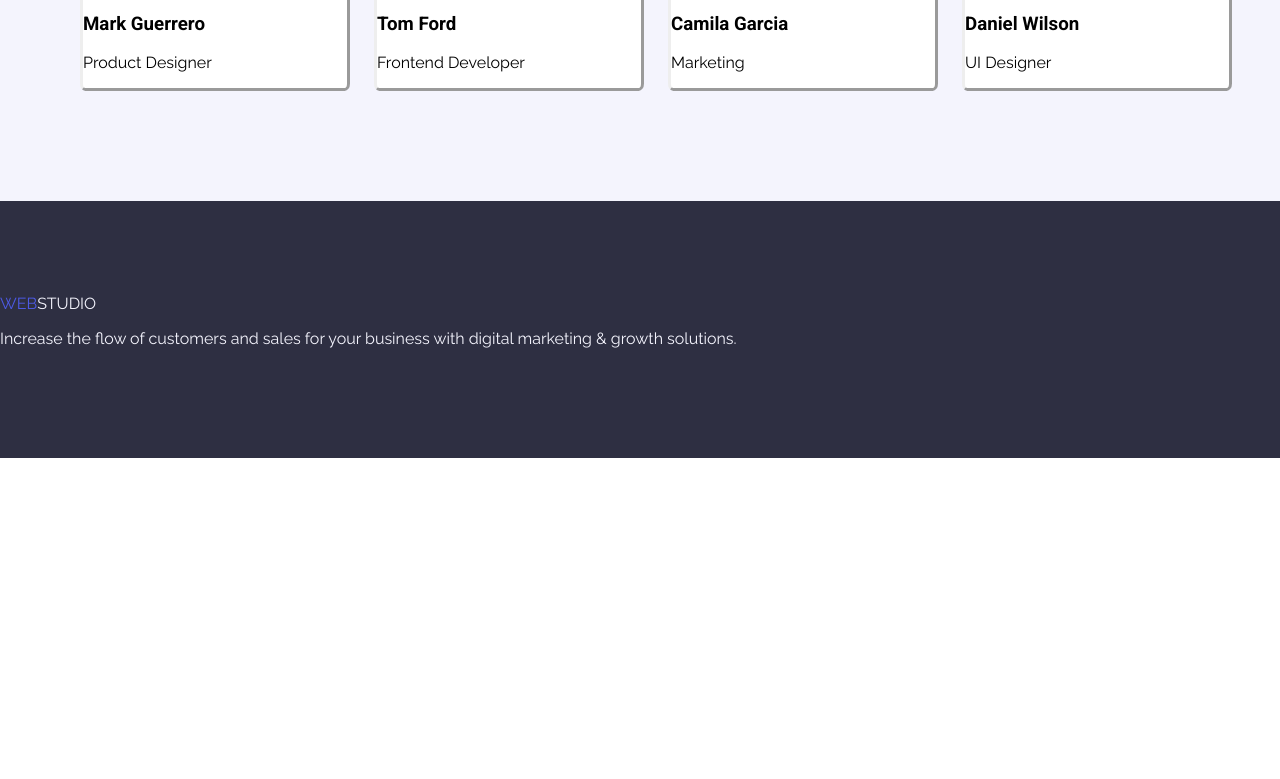
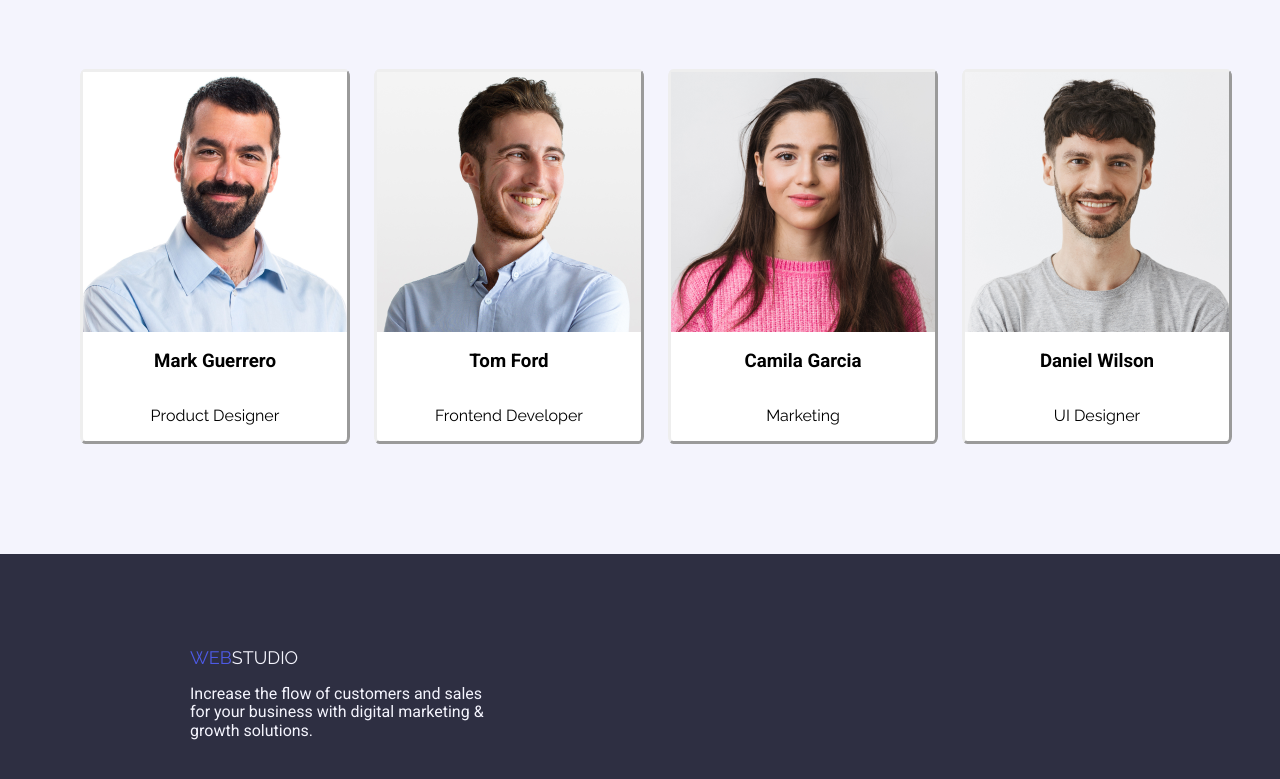
Before and after one commit to MystGunn/goit-markup-hw-03, a plain HTML site: page index.html in a window 1280 px wide. Shown: the part 1793-2572 px from the top of the page. Before the commit the page ends 2251 px from the top, so only its background shows below. Drawn offline with Linux system fonts and the light colour scheme.

Commit message:
T3
Ultimele modificari aduse temei

```diff
--- a/css/styles.css
+++ b/css/styles.css
@@ -37,16 +37,40 @@ a:hover {
 }
 
 .all-solutions {
+  display: flex;
+  flex-direction: column;
+  align-items: center;
   color: #ffff;
   text-align: center;
+  background-color: var(--background-color-studio);
+  font-size: 56px;
+  padding: 94px 0;
+}
+
+.solutions-size {
+  display: flex;
+  width: 800px;
+}
+.bottom-row {
+  display: flex;
+  flex-direction: column;
+  color: #f4f4fd;
   background-color: var(--background-color-studio);
   padding: 94px 0;
 }
 
-.bottom-row {
-  color: #f4f4fd;
-  background-color: var(--background-color-studio);
-  padding: 94px 0;
+.bottom-info {
+  display: flex;
+  flex-direction: column;
+  padding-left: 190px;
+  font-family: var(--text-font-family);
+  font-size: 18px;
+}
+
+.bottom-size {
+  width: 300px;
+  font-family: var(--heading-font-family);
+  font-size: 16px;
 }
 
 .team-class {
@@ -100,6 +124,7 @@ a:hover {
   border-radius: 3px;
   border-width: 1px;
   cursor: pointer;
+  padding: 16px 32px;
 }
 
 .container {
@@ -163,3 +188,19 @@ a:hover {
   background-color: #ffff;
   align-content: center;
 }
+
+.page-info {
+  font-family: var(--heading-font-family);
+  font-size: 16px;
+}
+
+.team-info {
+  display: flex;
+  flex-wrap: nowrap;
+}
+
+.team-jobs {
+  display: flex;
+  flex-direction: column;
+  align-items: center;
+}
--- a/index.html
+++ b/index.html
@@ -24,12 +24,12 @@
           <nav class="navigation">
             <ul class="list-container">
               <li>
-                <a href="index.html">Studio</a>
+                <a href="index.html" class="page-info">Studio</a>
               </li>
               <li>
-                <a href="portofolio.html">Portofolio</a>
+                <a href="portofolio.html" class="page-info">Portofolio</a>
               </li>
-              <li>Contacs</li>
+              <li class="page-info">Contacs</li>
             </ul>
           </nav>
         </section>
@@ -54,7 +54,7 @@
     <!--hero section-->
     <main>
       <section class="all-solutions">
-        <h1>Effective Solutions for Your Business</h1>
+        <h1 class="solutions-size">Effective Solutions for Your Business</h1>
         <button type="button" class="order-button">Order Service</button>
       </section>
 
@@ -113,23 +113,23 @@
       <section class="team-class section-container">
         <div class="container">
           <h2 class="header-container">Our Team</h2>
-          <ul class="list-container">
-            <li class="team-container">
+          <ul class="list-container team-info">
+            <li class="team-container team-jobs">
               <img src="./images/Mark Guerrero.png" alt="Mark Guerrero" />
               <h3>Mark Guerrero</h3>
               <p>Product Designer</p>
             </li>
-            <li class="team-container">
+            <li class="team-container team-jobs">
               <img src="./images/Tom Ford.png" alt="Tom Ford" />
               <h3>Tom Ford</h3>
               <p>Frontend Developer</p>
             </li>
-            <li class="team-container">
+            <li class="team-container team-jobs">
               <img src="./images/Camila Garcia.png" alt="Camila Garcia" />
               <h3>Camila Garcia</h3>
               <p>Marketing</p>
             </li>
-            <li class="team-container">
+            <li class="team-container team-jobs">
               <img src="./images/Daniel Wilson.png" alt="Daniel Wilson" />
               <h3>Daniel Wilson</h3>
               <p>UI Designer</p>
@@ -139,9 +139,9 @@
       </section>
     </main>
 
-    <footer class="bottom-row">
+    <footer class="bottom-row bottom-info">
       <a href="index.html" class="logo-bottom">STUDIO</a>
-      <p>
+      <p class="bottom-size">
         Increase the flow of customers and sales for your business with digital
         marketing & growth solutions.
       </p>
```
Also changed, not shown: portofolio.html (+2 -2 lines).
